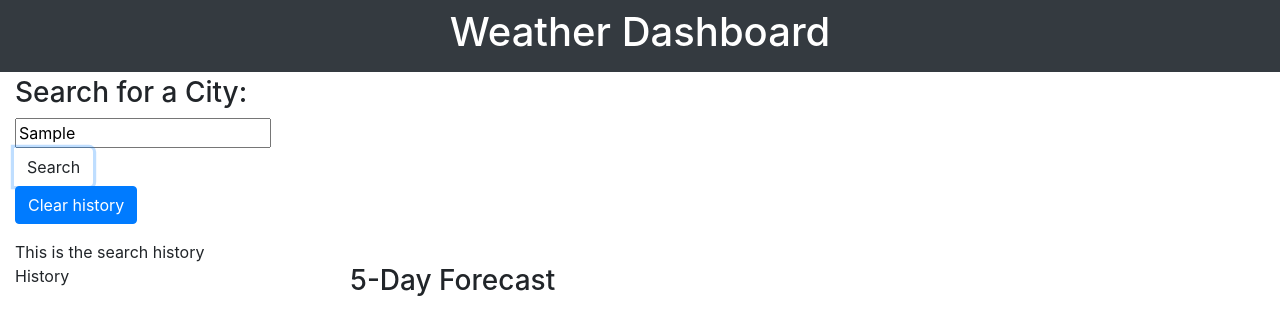
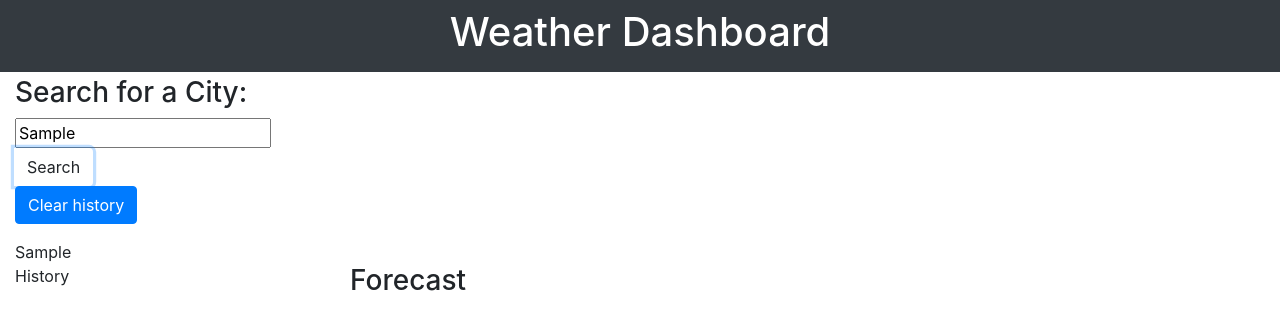
Before and after one commit to SFSL06/Weather-Dashboard, a plain HTML site: page index.html in a window 1280 px wide. Both pictures are taken after typing "Sample" into the empty fields and a click on the button "Search". Drawn offline with nearby package versions, Linux system fonts and the light colour scheme; no server answers.

Commit message:
Added search history

```diff
--- a/index.html
+++ b/index.html
@@ -61,7 +61,7 @@
 
 
           <div class="col-12">
-              <h3>5-Day Forecast</h3>
+              <h3>Forecast</h3>
           </div>
           <div class = "cards d-flex justify-content-between gap-3" id = "5DayForecast">
 
--- a/script.js
+++ b/script.js
@@ -1,5 +1,4 @@
-/* eslint-disable prettier/prettier */
-//$(document).ready(function () {
+// $(document).ready(function () {
 
     var apiURL = `https://api.openweathermap.org/data/2.5/weather?`;
 
@@ -7,16 +6,13 @@
    var apiForecast = `https://api.openweathermap.org/data/2.5/forecast?`;
 
     var key = "f6fcca586c887008feb57c771ac2c504";
-    // var lat = 51.5156177;
-    // var lon = -0.0919983;
+
     var searchString = "";
     var queryURL;
     var articleNumber = 0;
+    let searchHistory = JSON.parse(localStorage.getItem("searches")) || [];
 
-    var searches = $('<div/>');
-    $('#history').append(searches);
-    searches.attr('id', 'searchHistory');
-    searches.text("This is the search history");
+
     //     $('<div/>')
     //       .attr("id", "searches")
     //       //.append("<span/>")
@@ -44,10 +40,17 @@
         var searchString = $("#search-input").val();
         var limit = 1000;
         console.log(searchString);
+        searchHistory.push(searchString);
+        localStorage.setItem("search", JSON.stringify(searchHistory));
+        loadSearchHistory()
+        queryURL = apiURL + "q="  + searchString + "&appid=" + key;
+        queryForecast = apiForecast + "q="  + searchString + "&appid=" + key;
+        console.log('query: ', queryURL)
+        getWeather(queryURL, queryForecast);
+    })
+        function getWeather(queryURL, queryForecast)
+        {
 
-        queryURL = apiURL + "q="  + searchString + "&appid=" + key;
-        console.log('query: ', queryURL)
-        queryForecast = apiForecast + "q="  + searchString + "&appid=" + key;
         fetch(queryURL)
             .then(function (response) {
                 return response.json();
@@ -133,7 +136,24 @@
           forecastCardEl.append(humidityForecast);
           forecastDaily.append(forecastCardEl);
         });
-    });
+
+}
+    function loadSearchHistory() {
 
 
+
+        historyEl = $(".history");
+        for (let i = 0; i < searchHistory.length; i++) {
+
+            var historyItem = $("<div>")
+            historyItem.text(searchHistory[i]);
+            //$("historyItem").addClass("form-control d-block bg-white");
+            historyItem.attr("value", searchHistory[i]);
+            $("historyItem").click(function() {
+               getWeather(historyItem.value);
+            });
+            $('#history').append(historyItem);
+        }
+    }
+
 // });
```
